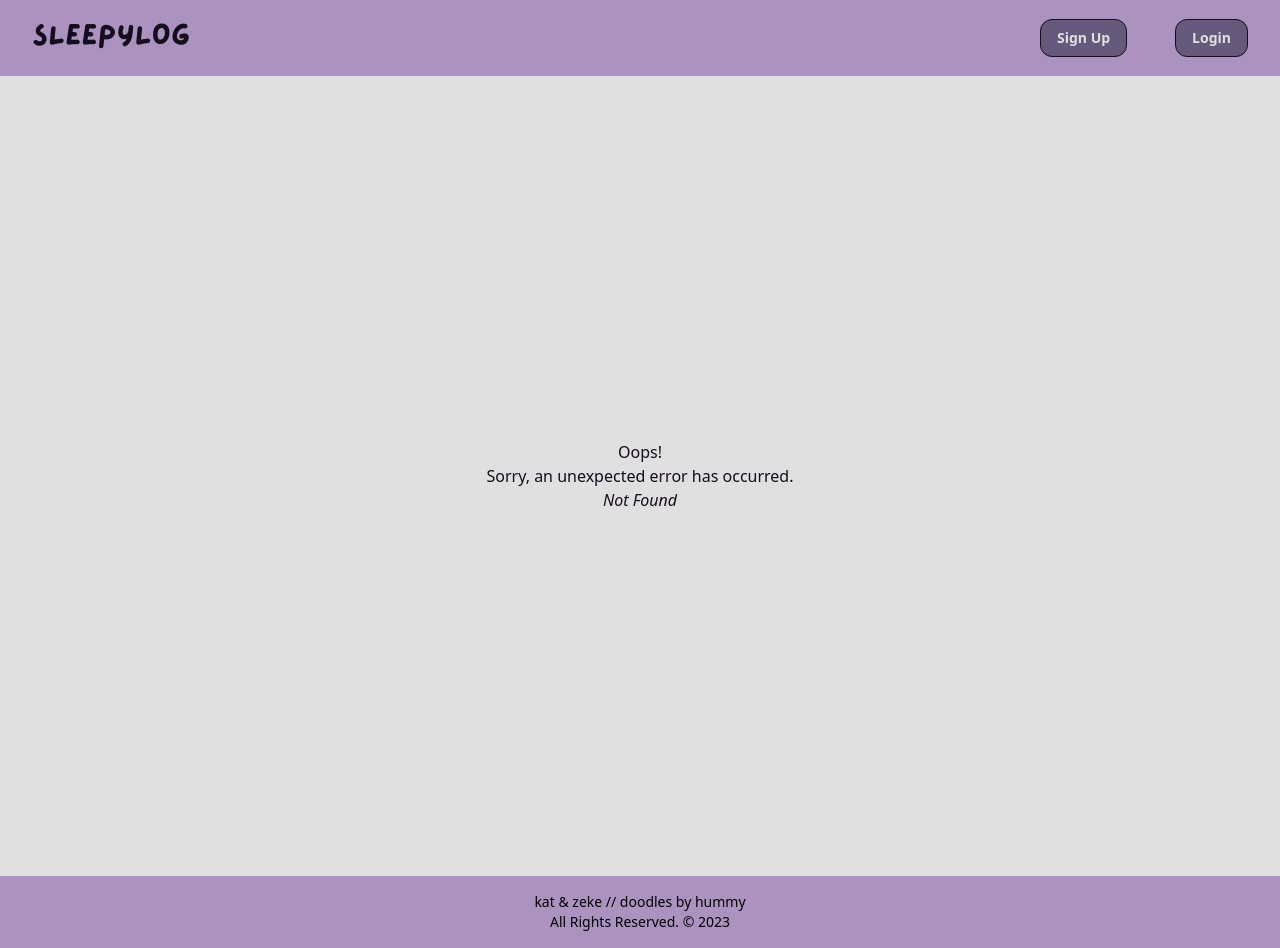
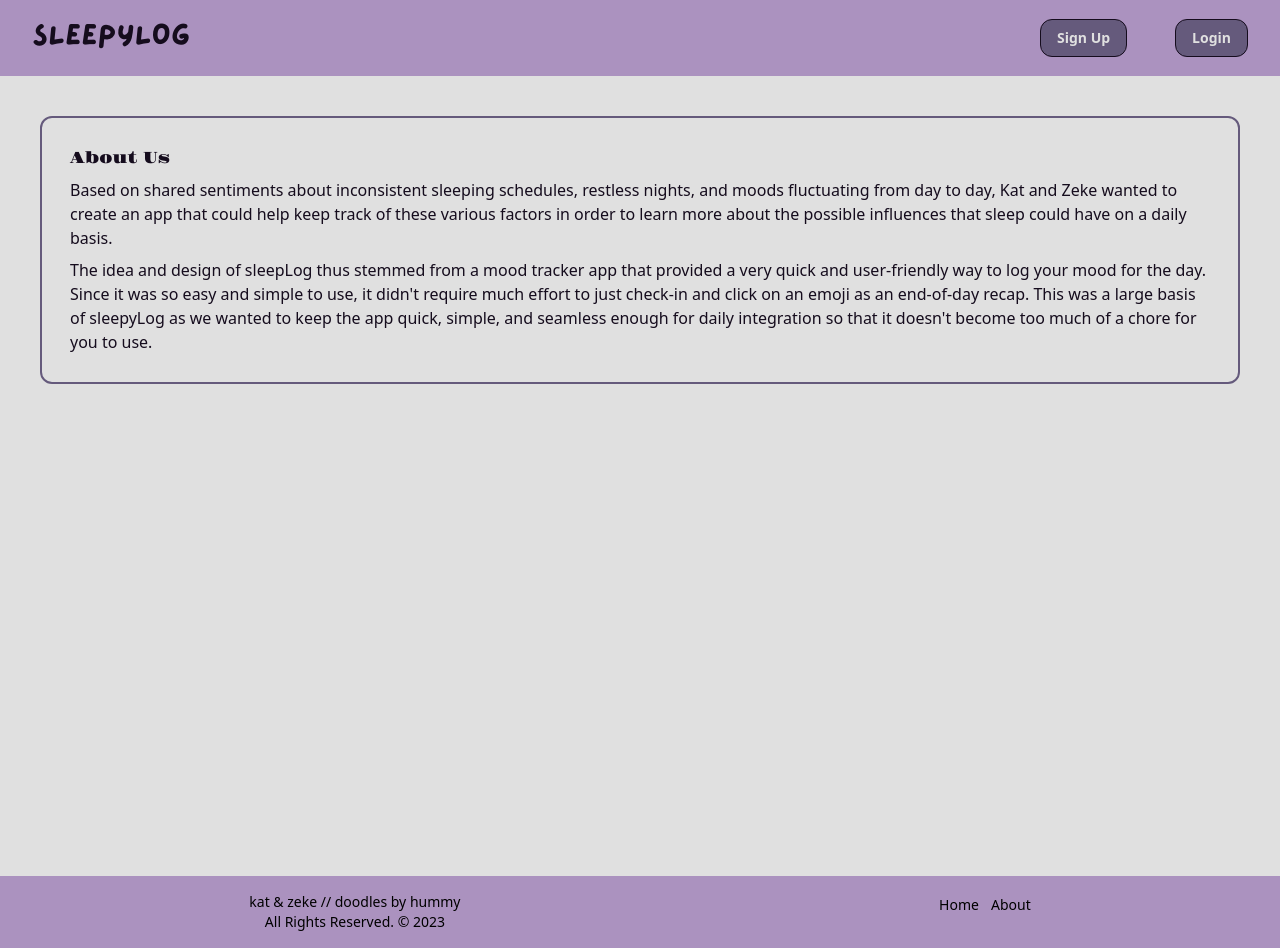
Before and after one commit to artem-ine/sleepylog, a React (Vite) app in the folder frontend/: page /about in a window 1280 px wide. Before the commit this address had no page. Built offline with nearby package versions, Linux system fonts and the light colour scheme.

Commit message:
about page

```diff
--- a/frontend/src/components/Footer.jsx
+++ b/frontend/src/components/Footer.jsx
@@ -1,11 +1,13 @@
+import { Link } from "react-router-dom";
+
 function Footer() {
   return (
     <footer
       id="footer"
       className="bottom-0 w-full bg-primary dark:bg-secondary text-dark dark:text-white"
     >
-      <div className="w-full mx-auto max-w-screen-xl p-4 flex justify-center">
-        <span className="text-sm text-gray-500 sm:text-center dark:text-gray-400">
+      <div className="w-full mx-auto max-w-screen-xl p-4 flex justify-around">
+        <span className="text-sm sm:text-center">
           <p>
             kat & zeke // doodles by hummy
           </p>
@@ -13,6 +15,10 @@ function Footer() {
           All Rights Reserved. © 2023
           </p>
         </span>
+        <div className="">
+          <Link to="/" className="text-sm text-right px-3">Home</Link>
+          <Link to="/about" className="text-sm text-right">About</Link>
+        </div>
       </div>
     </footer>
   );
--- a/frontend/src/main.jsx
+++ b/frontend/src/main.jsx
@@ -1,6 +1,7 @@
 import React from "react";
 import ReactDOM from "react-dom/client";
 import Home from "./pages/Home";
+import About from "./pages/About";
 import PasswordReset from "./pages/Home/PasswordReset";
 import ErrorPage from "./pages/ErrorPage/index.jsx";
 import "./index.css";
@@ -22,6 +23,11 @@ const router = createBrowserRouter([
     element: <PasswordReset />,
     errorElement: <ErrorPage />,
   },
+  {
+    path: "/about",
+    element: <About />,
+    errorElement: <ErrorPage />,
+  },
 ]);
 
 ReactDOM.createRoot(document.getElementById("root")).render(
--- /dev/null
+++ b/frontend/src/pages/About/index.jsx
@@ -0,0 +1,28 @@
+import { Outlet } from "react-router-dom";
+import Navbar from "../../components/Navbar";
+import Footer from "../../components/Footer";
+
+function About() {
+
+  return (
+    <>
+      <Navbar />
+      <main className="bg-white dark:bg-black text-black dark:text-white">
+        <section className="mt-10 px-10">
+        <div className="flex flex-col border-2 mb-5 dark:border-primary border-secondary rounded-xl px-7 py-7 sm:text-left">
+          <h1 className="font-heading mb-2">About Us</h1>
+          <p className="mb-2">
+            Based on shared sentiments about inconsistent sleeping schedules, restless nights, and moods fluctuating from day to day, Kat and Zeke wanted to create an app that could help keep track of these various factors in order to learn more about the possible influences that sleep could have on a daily basis.
+          </p>
+          <p>
+            The idea and design of sleepLog thus stemmed from a mood tracker app that provided a very quick and user-friendly way to log your mood for the day. Since it was so easy and simple to use, it didn't require much effort to just check-in and click on an emoji as an end-of-day recap. This was a large basis of sleepyLog as we wanted to keep the app quick, simple, and seamless enough for daily integration so that it doesn't become too much of a chore for you to use.
+          </p>
+        </div>
+        </section>
+      </main>
+      <Footer />
+    </>
+  );
+}
+
+export default About;
```
Also changed, not shown: 1 other file (tests, documents, lock files or other folders).
